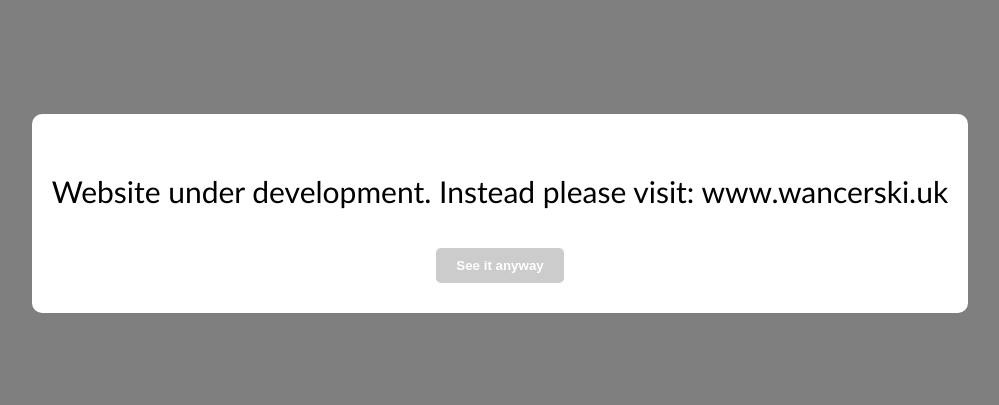
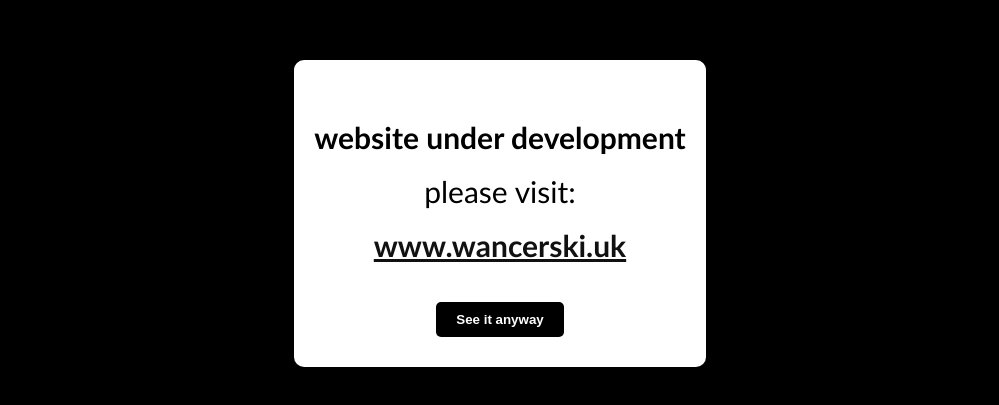
Before and after one commit to kwancer/kwancer.github.io, a plain HTML site: page index.html in a window 1280 px wide. Shown: the part 187-592 px from the top of the page, without its empty margins (140-1139 px from the left). Drawn offline with Linux system fonts and the light colour scheme.

Commit message:
added popup formatting

```diff
--- a/index.html
+++ b/index.html
@@ -5,7 +5,7 @@
 <body>
     <div class="popup">
         <div class="popup-content">
-            <p>Website under development. Instead please visit: www.wancerski.uk</p>
+            <p><b>website under development</b><br>please visit: <br><a href=" www.wancerski.uk">www.wancerski.uk</a> </p>
             <button id="close-btn">See it anyway</button>
         </div>
     </div>
--- a/style.css
+++ b/style.css
@@ -558,7 +558,7 @@ body {
   left: 0;
   width: 100%;
   height: 100%;
-  background-color: rgba(0, 0, 0, 0.5);
+  background-color: rgb(0, 0, 0);
   display: flex;
   justify-content: center;
   align-items: center;
@@ -569,13 +569,16 @@ body {
   background-color: white;
   padding: 20px;
   border-radius: 10px;
+  text-align: center;
+  font-size: 30px;
+  font-weight: 1000;
 }
 
 #close-btn {
   display: block;
   margin: 10px auto;
   border: none;
-  background-color: #ccc;
+  background-color: #000;
   color: #fff;
   padding: 10px 20px;
   border-radius: 5px;
```
Also changed, not shown: script.js (+4 -3 lines).
